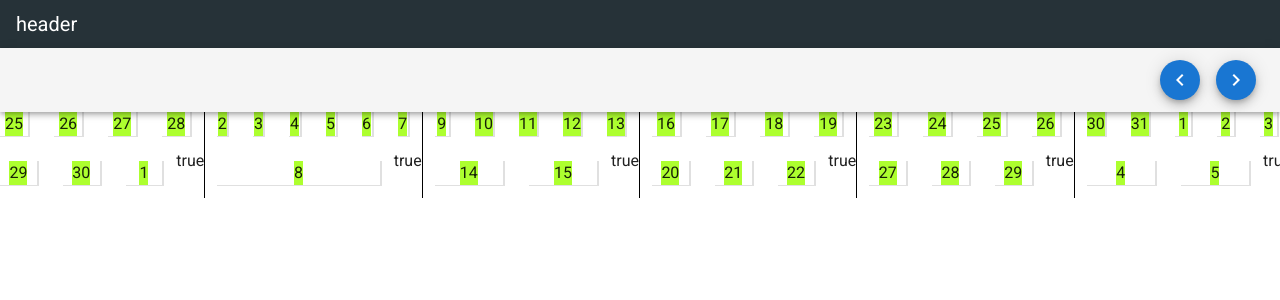
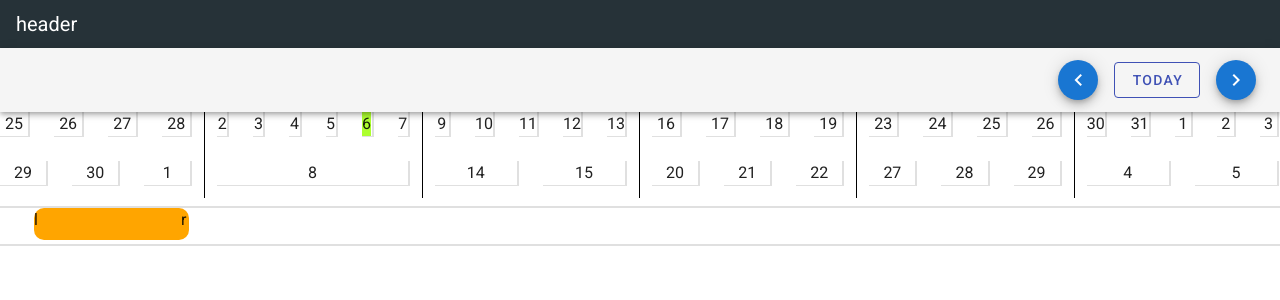
Before and after one commit to FirsovDmitriy/schedule-app, a Vue app: page / in a window 1280 px wide. Shown: the top 300 px of the page. Built offline with nearby package versions, Linux system fonts and the light colour scheme.

Commit message:
Added RowTimeline

```diff
--- a/src/App.vue
+++ b/src/App.vue
@@ -4,6 +4,7 @@
     <v-main>
       <header-calendar
         @next-month="nextMonth"
+        @today="today"
         @prev-month="prevMonth"
       />
       <v-row>
@@ -15,6 +16,7 @@
           />
         </v-col>
       </v-row>
+      <row-timeline />
     </v-main>
   </v-app>
 </template>
@@ -24,6 +26,7 @@ import TheHeader from '@/components/TheHeader'
 // import TimelineWeek from '@/components/TimelineWeek'
 import TimelineWeek from '@/components/calendar/TimelineWeek'
 import HeaderCalendar from '@/components/calendar/HeaderCalendar'
+import RowTimeline from '@/components/schedule/RowTimeline'
 
 import moment from 'moment'
 
@@ -33,7 +36,7 @@ export default {
   name: 'App',
 
   components: {
-    TheHeader, TimelineWeek, HeaderCalendar
+    TheHeader, TimelineWeek, HeaderCalendar, RowTimeline
   },
 
   data () {
@@ -42,6 +45,7 @@ export default {
       startWeek: moment().startOf('week'),
       startWeekFormat: moment().startOf('week').format('YYYY-MM-DD'),
       endWeek: moment().endOf('week'),
+      // start day
       startMonth: moment().startOf('month').startOf('week'),
       endMonth: moment().endOf('month'),
       daysWeek: [],
@@ -64,6 +68,19 @@ export default {
       // console.log('start next week 5', week.format('YYYY-MM-DD'))
     },
 
+    prevMonth () {
+      this.startMonth = this.startMonth.clone().subtract(1, 'w')
+    },
+
+    today () {
+      this.startMonth = moment().startOf('month').startOf('week')
+    },
+
+    nextMonth () {
+      // console.log('next month', this.startMonth.add(1, 'M'))
+      this.startMonth = this.startMonth.clone().add(1, 'w')
+    },
+
     getDaysWeek () {
       const day = this.startMonth.clone().subtract(7, 'd')
       const weeks = [...Array(6)].map(() => {
@@ -71,20 +88,13 @@ export default {
         const month = [...Array(7)].map(() => startWeek.add(1, 'd').clone())
         return month
       })
-      // console.log(this.weeks)
+      // console.log(weeks)
       return weeks
     },
 
     isCurrentDay (day) {
+      // console.log(moment().isSame(day, 'd'))
       return moment().isSame(day, 'd')
-    },
-
-    prevMonth () {
-      console.log('prev month')
-    },
-
-    nextMonth () {
-      console.log('next month')
     }
   },
 
--- a/src/components/calendar/HeaderCalendar.vue
+++ b/src/components/calendar/HeaderCalendar.vue
@@ -13,6 +13,16 @@
         mdi-chevron-left
       </v-icon>
     </v-btn>
+
+    <v-btn
+      @click="today"
+      class="ma-2"
+      outlined
+      color="indigo"
+    >
+      Today
+    </v-btn>
+
     <v-btn
       @click="next"
       class="mx-2"
@@ -37,6 +47,10 @@ export default {
       this.$emit('prev-month')
     },
 
+    today () {
+      this.$emit('today')
+    },
+
     next () {
       this.$emit('next-month')
     }
--- a/src/components/calendar/TimelineWeek.vue
+++ b/src/components/calendar/TimelineWeek.vue
@@ -8,20 +8,19 @@
         <div class="day">
           <span
             :class="{
-              active: today
+              active: isCurrentDay(day)
             }"
           >
-            {{ day.format('D') }} {{ isCurrentDay(day) }}
+            {{ day.format('D') }}
           </span>
         </div>
       </v-col>
-      {{ today }}
     </v-row>
   </div>
 </template>
 
 <script>
-// import moment from 'moment'
+import moment from 'moment'
 
 export default {
   props: {
@@ -43,7 +42,8 @@ export default {
 
   methods: {
     isCurrentDay (day) {
-      this.$emit('is-current-day', day)
+      // this.$emit('is-current-day', day)
+      return moment().isSame(day, 'd')
     }
   },
 
--- /dev/null
+++ b/src/components/schedule/RowTimeline.vue
@@ -0,0 +1,101 @@
+<template>
+  <div>
+    <v-row class="wrapper">
+      <div class="timeline-row" ref="timeline">
+        <div
+          @mousedown.prevent="onMouseDown"
+          class="assigment"
+          ref="task"
+          :style="styleObject"
+        >
+        <span class="resizable">l</span>
+        <span class="resizable" @mousedown="pullRight">r</span>
+        </div>
+      </div>
+    </v-row>
+  </div>
+</template>
+
+<script>
+export default {
+  name: 'RowTimeline',
+
+  data () {
+    return {
+      styleObject: {
+        left: 0
+      },
+      test: 0
+    }
+  },
+
+  methods: {
+
+    onMouseDown (event) {
+      const timeline = this.$refs.timeline
+      const task = this.$refs.task
+
+      const shiftX = event.clientX - task.getBoundingClientRect().left
+
+      document.addEventListener('mousemove', onMouseMove)
+      document.addEventListener('mouseup', onMouseUp)
+
+      function onMouseMove (event) {
+        const newLeft = event.clientX - shiftX - timeline.getBoundingClientRect().left
+
+        this.test = newLeft
+        console.log('test', this.test)
+        if (event.movementX > 0) {
+          // m
+          // const newLeft = event.clientX - shiftX
+          for (let i = newLeft; i <= newLeft + 48; i++) {}
+          console.log(newLeft)
+        } else if (event.movementX < 0) {
+          // n
+        }
+
+        // task.style.left = newLeft + 'px'
+      }
+
+      console.log('test 2', this.test)
+
+      function onMouseUp () {
+        document.removeEventListener('mouseup', onMouseUp)
+        document.removeEventListener('mousemove', onMouseMove)
+      }
+    },
+
+    pullRight () {
+      console.log('pull')
+    }
+  }
+}
+</script>
+
+<style scoped>
+.wrapper {
+  padding-top: 20px;
+}
+.timeline-row {
+  position: relative;
+  border: 2px solid #e0e0e0;
+  width: 100%;
+  height: 40px;
+}
+
+.assigment {
+  position: absolute;
+  width: 155px;
+  height: 32px;
+  border-radius: 10px;
+  background: orange;
+  display: flex;
+  justify-content: space-between;
+  align-items: stretch;
+  margin-left: 44px;
+}
+
+.resizable {
+  width: 8px;
+}
+</style>
```
